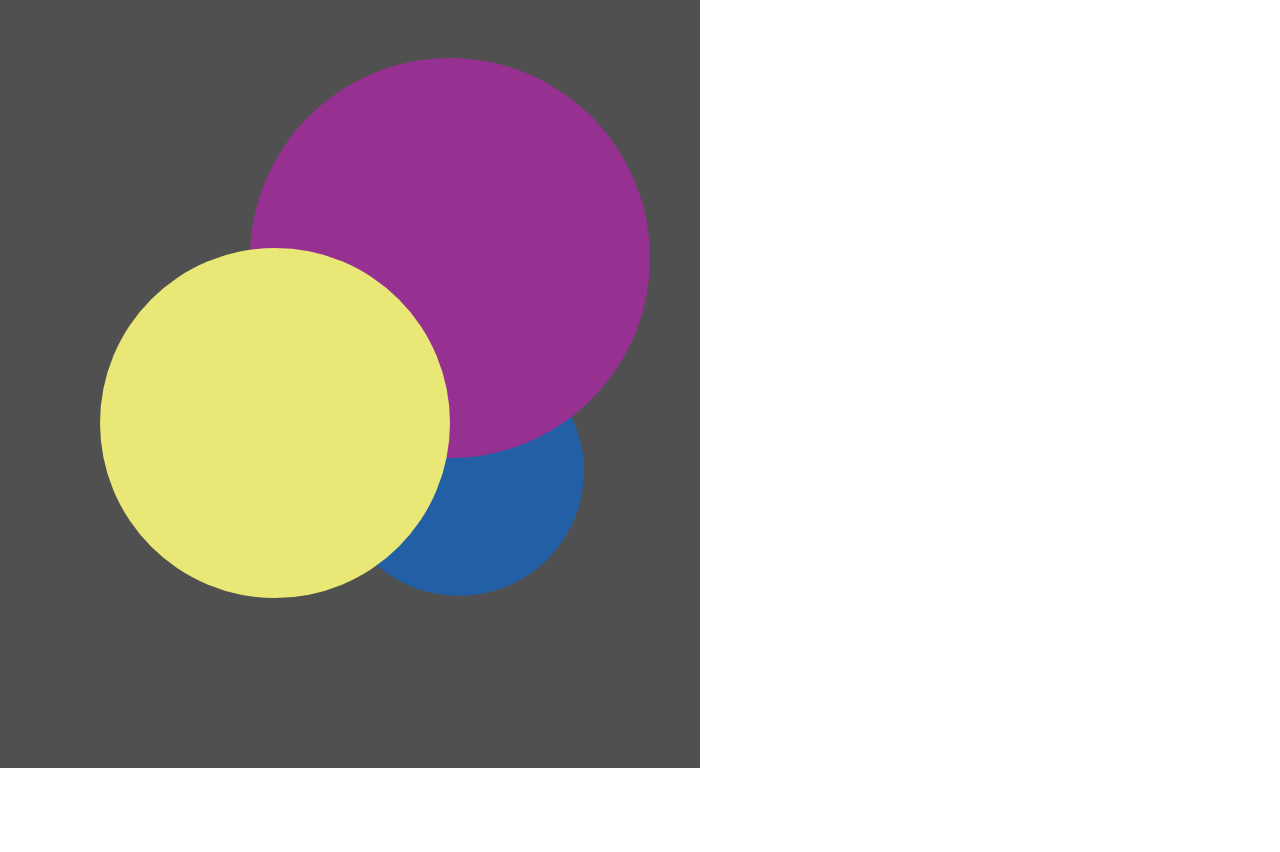
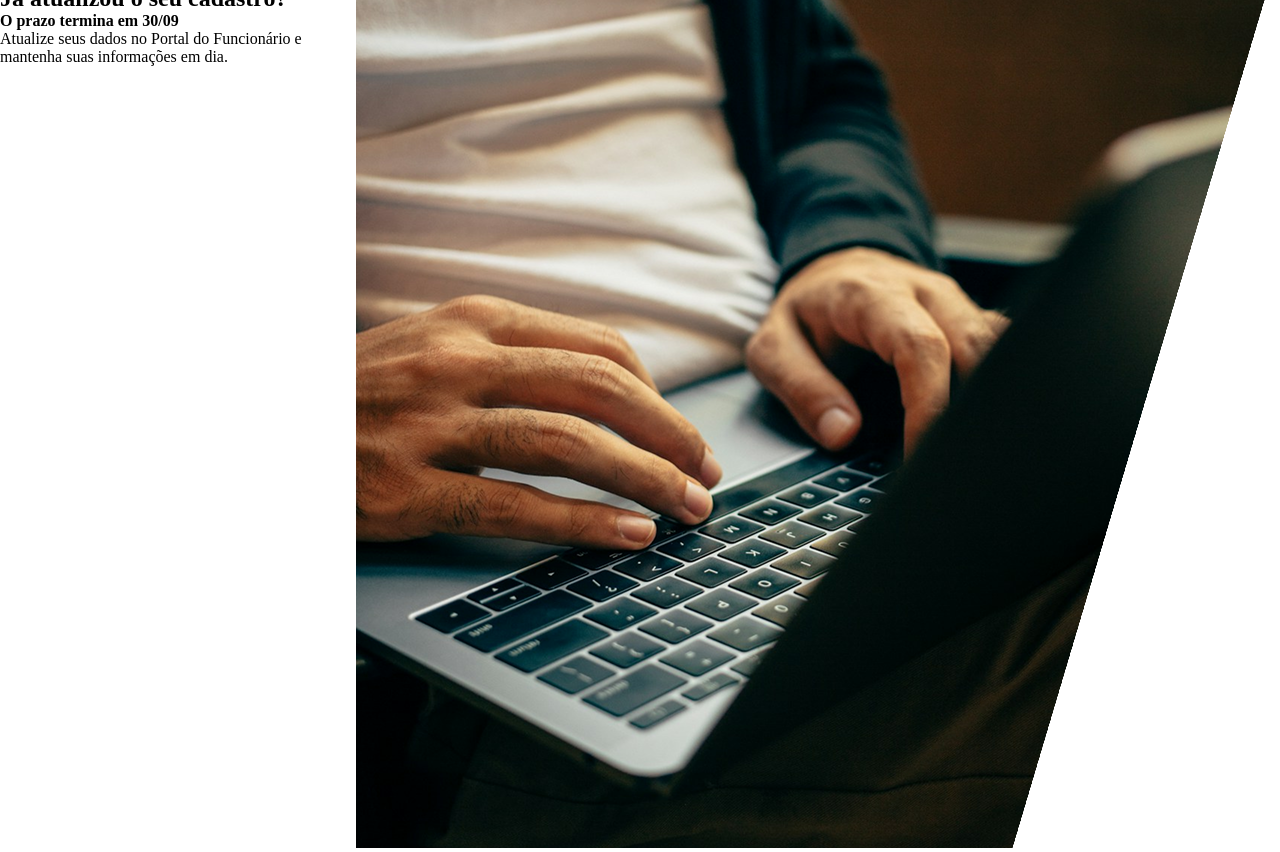
Before and after one commit to jenifer-goncalves/Position, a website: page index.html in a window 1280 px wide. Shown: the part 52-904 px from the top of the page. Before the commit the page ends 820 px from the top, so only its background shows below. Drawn offline with Linux system fonts and the light colour scheme.

Commit message:
MODIFY: Codificando a imagem

```diff
--- a/global.css
+++ b/global.css
@@ -4,59 +4,31 @@
     box-sizing: border-box;
 }
 
-/* .container{
-    top: 20px;
-    left: 50px;
-    width: 400px;
-    height: 400px;
-    background: #af1e7f;
+.container{
+    position: relative
 }
 
-.box{
-     O Absoluto permite me mover dentro do pai (container/quadrado maior) */
-    /* position: absolute;
-    right: 1550px;
-    top: 200px;
-    width: 200px;
-    height: 200px;
-    background: #c44dbe;
-} */
-
-.container2{
-    position: relative;
-    top: 20px;
-    right: 100px;
-    width: 800px;
-    height: 800px;
-    background: #505050;
+main{
+    display: flex;
 }
 
-.circulo01, .circulo02, .circulo03{
-    position: absolute;
-    border-radius: 100%;
-}
-.circulo01{
-    width: 250px;
-    height: 250px;
-    right: 400px;
-    left: 434px;
-    bottom: 172px;
-    background: #235fa5;
+.titulo{
+
 }
 
-.circulo02{
-    width: 350px;
-    height: 350px;
-    bottom: 170px;
-    left: 200px;
-    background: #e9e775;
-    z-index: 1;
+.subtitulo{
+
 }
 
-.circulo03{
-    width: 400px;
-    height: 400px;
-    left: 350px;
-    bottom: 310px;
-    background: #963091;
+.prazo{
+
 }
+
+.texto{
+    color: black;
+}
+
+.container-img{
+    justify-content: flex-start;
+
+}
--- a/index.html
+++ b/index.html
@@ -3,20 +3,22 @@
 <head>
     <meta charset="UTF-8">
     <meta name="viewport" content="width=device-width, initial-scale=1.0">
-    <link rel="stylesheet" href="reset.css">
     <link rel="stylesheet" href="global.css">
-
     <title>Cadastro RH</title>
 </head>
 <body>
-    <div class="container">
-        <div class="box"></div>
-    </div>
+    <main>
+        <div class="container">
+            <h1 class="titulo">Faltam poucos dias!</h1>
+            <h2 class="subtitulo">Já atualizou o seu cadastro?</h2>
+            <h4 class="prazo">O prazo termina em 30/09</h4>
+            <p class="texto">Atualize seus dados no Portal do Funcionário e mantenha suas informações em dia.</p>
+        </div>
 
-    <div class="container2">
-        <div class="circulo01"></div>
-        <div class="circulo02"></div>
-        <div class="circulo03"></div>
-    </div>
+        <div class="container-img">
+            <img src="/img/img-content-left.png" alt="Computador">
+        </div>
+    </main>
+
 </body>
 </html>
```
Also changed, not shown: img/img-content-left.png (added).
